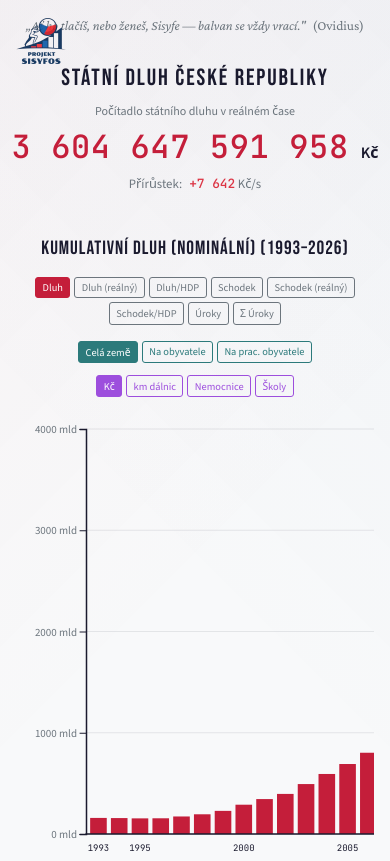
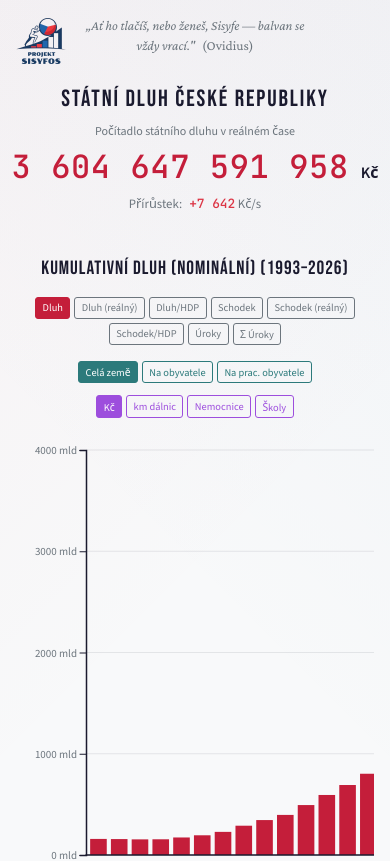
Before and after one commit to Oslicek/Sisyphus, a React (Vite) app: page / in a window 390 px wide. Shown: the top 861 px of the page. Built offline with nearby package versions, Linux system fonts and the light colour scheme.

Commit message:
Add equal padding to motto to clear logo and stay centered

```diff
--- a/src/App.module.css
+++ b/src/App.module.css
@@ -42,7 +42,7 @@
   white-space: nowrap;
 }
 
-/* Motto - centered on page (same approach as DebtCounter title) */
+/* Motto - centered on page with equal padding to clear logo */
 .motto {
   font-family: 'Crimson Pro', Georgia, 'Times New Roman', serif;
   font-style: italic;
@@ -51,6 +51,9 @@
   text-align: center;
   line-height: 1.5;
   margin: 0 0 1rem 0;
+  /* Equal padding on both sides keeps text centered while clearing logo */
+  padding-left: 220px;
+  padding-right: 220px;
 }
 
 .mottoAuthor {
@@ -70,6 +73,11 @@
     font-size: 0.75rem;
   }
 
+  /* Add equal padding to clear logo and keep centered */
+  .motto {
+    padding-left: 140px;
+    padding-right: 140px;
+  }
 }
 
 @media (max-width: 900px) {
@@ -80,6 +88,12 @@
 
   .logoTagline {
     font-size: 0.65rem;
+  }
+
+  /* Add equal padding to clear logo and keep centered */
+  .motto {
+    padding-left: 100px;
+    padding-right: 100px;
   }
 }
 
@@ -146,6 +160,9 @@
   .motto {
     margin-bottom: 0.5rem;
     font-size: 0.85rem;
+    /* Equal padding to clear logo and keep centered */
+    padding-left: 65px;
+    padding-right: 65px;
   }
 
   .main {
--- a/src/pages/About/About.tsx
+++ b/src/pages/About/About.tsx
@@ -19,7 +19,7 @@ export function About() {
 
         <p className={styles.text}>
           Naším cílem je zpřístupnit objektivní data o státním dluhu v atraktivní
-          formě a podpořit tak otevřenou a věcnou debatu o této společné výzvě.
+          a přístupné formě a podpořit tak otevřenou a věcnou debatu o této společné výzvě.
         </p>
 
         <blockquote className={styles.quote}>
```
